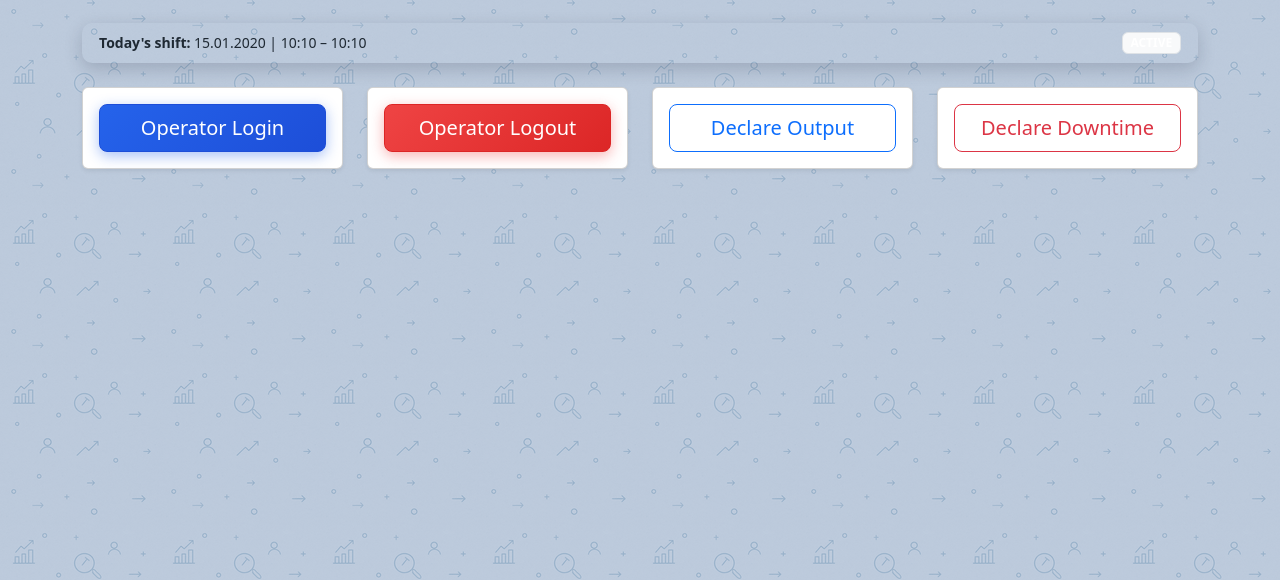
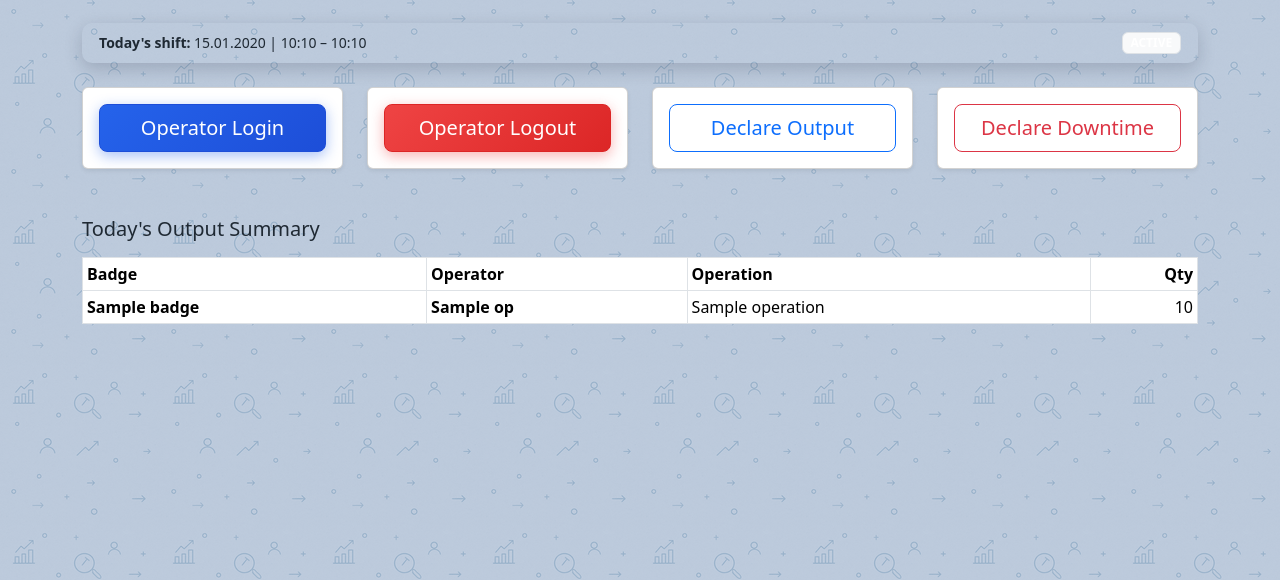
Before and after one commit to satmari/WipTracking, a Django app: template teams/templates/teams/team_dashboard.html in a window 1280 px wide. Shown: the part 115-695 px from the top of the page. Run offline with Django 5.2, Linux system fonts and the light colour scheme; the template is opened without the code that fills it: most values are stand-ins (such as "Sample title", 1, 10 or a date in 2020); some libraries are stand-ins or nearby versions.

Commit message:
team tabel output for operators

```diff
--- a/teams/templates/teams/team_dashboard.html
+++ b/teams/templates/teams/team_dashboard.html
@@ -114,5 +114,51 @@
     </div>
 
   </div>
+
+  <!-- TODAY'S OPERATOR SUMMARY TABLE -->
+  <div class="mt-5">
+    <h5 class="mb-3">Today's Output Summary</h5>
+
+    {% if op_data %}
+      <div class="table-responsive">
+        <table class="table table-bordered table-hover table-sm align-middle">
+          <thead style="background: linear-gradient(90deg, #595d62, #1f2933); color: #f9fafb;">
+            <tr>
+              <th>Badge</th>
+              <th>Operator</th>
+              <th>Operation</th>
+              <th class="text-end">Qty</th>
+            </tr>
+          </thead>
+          <tbody>
+            {% for op in op_data %}
+              {% with op_row_count=op.operations|length %}
+              {% for oper in op.operations %}
+              <tr>
+                {% if forloop.first %}
+                  <td rowspan="{{ op_row_count }}" class="fw-semibold align-middle">{{ op.badge }}</td>
+                  <td rowspan="{{ op_row_count }}" class="fw-semibold align-middle">{{ op.name }}</td>
+                {% endif %}
+                <td>{{ oper.operation }}</td>
+                <td class="text-end">{{ oper.qty }}</td>
+              </tr>
+              {% endfor %}
+              {% if not forloop.last %}
+              <tr style="height: 4px; background: linear-gradient(90deg, #595d62, #1f2933);"><td colspan="4" style="padding: 0;"></td></tr>
+              {% endif %}
+              {% endwith %}
+            {% endfor %}
+          </tbody>
+        </table>
+      </div>
+
+    {% elif today_logins %}
+      <p class="text-muted small">Operators are logged in but no output declared yet today.</p>
+
+    {% else %}
+      <p class="text-muted small">No operators logged in today.</p>
+    {% endif %}
+  </div>
+
 </div>
 {% endblock %}
```
Also changed, not shown: teams/views.py (+43 -1 lines).
